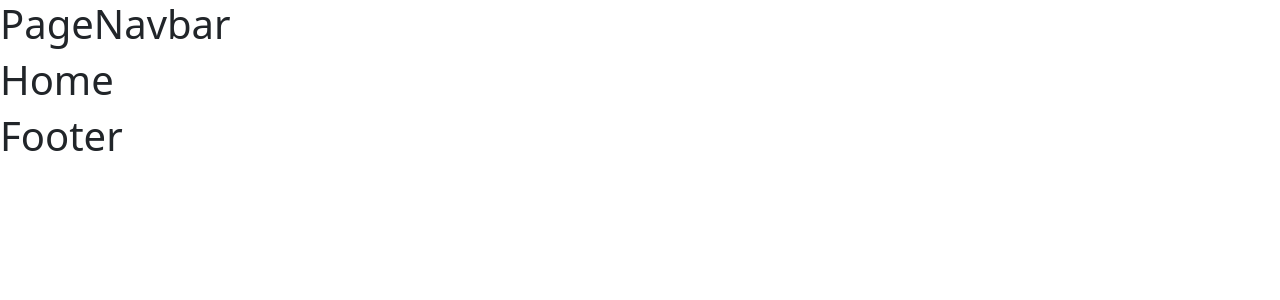
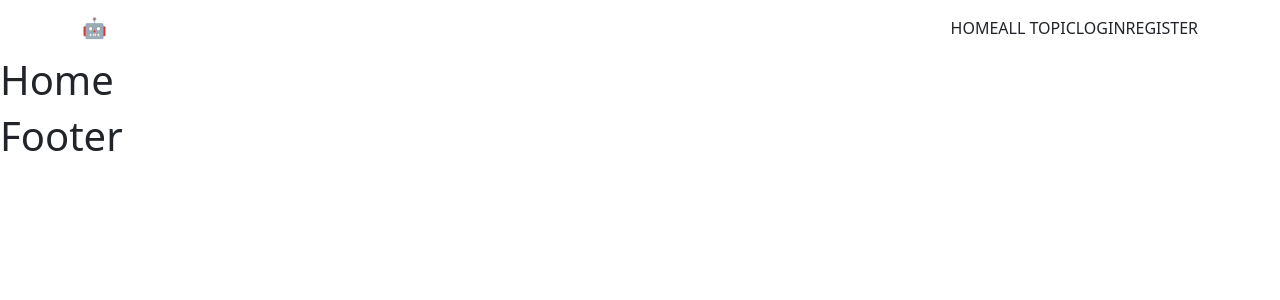
Before and after one commit to verodr/sei65-project-3-app, a React (Create React App) app: page / in a window 1280 px wide. Shown: the top 300 px of the page. Built offline with nearby package versions, Linux system fonts and the light colour scheme; the HTML template or start-up script is replaced by a standard one.

Commit message:
partial navbar

```diff
--- a/src/components/PageNavbar.js
+++ b/src/components/PageNavbar.js
@@ -1,10 +1,23 @@
-
+import { Link } from 'react-router-dom'
+import Navbar from 'react-bootstrap/Navbar'
+import Nav from 'react-bootstrap/Nav'
+import Container from 'react-bootstrap/Container'
 
 const PageNavbar = () => {
   return (
-    <h1>PageNavbar</h1>
+    <Navbar expand="sm">
+      <Container as="section">
+        <Navbar.Brand as={Link} to="/">🤖</Navbar.Brand>
+        <Navbar.Toggle aria-controls='basic-navbar-nav' />
+        <Navbar.Collapse id="basic-navbar-nav" className='justify-content-end'>
+          <Nav.Link as={Link} to="/">HOME</Nav.Link>
+          <Nav.Link as={Link} to="/topic">ALL TOPIC</Nav.Link>
+          <Nav.Link as={Link} to="/login">LOGIN</Nav.Link>
+          <Nav.Link as={Link} to="/register">REGISTER</Nav.Link>
+        </Navbar.Collapse>
+      </Container>
+    </Navbar>
   )
-
 }
 
 export default PageNavbar
--- /dev/null
+++ b/src/styles/components/navbar.scss
@@ -0,0 +1,7 @@
+.navbar{
+    box-shadow: 0px 2px 10px rgba(0,0,0,0.2);
+    background-color: $navbar;
+    .nav-link{
+        margin-left: 10px;
+    }
+}
```
Also changed, not shown: 2 other files (tests, documents, lock files or other folders).
